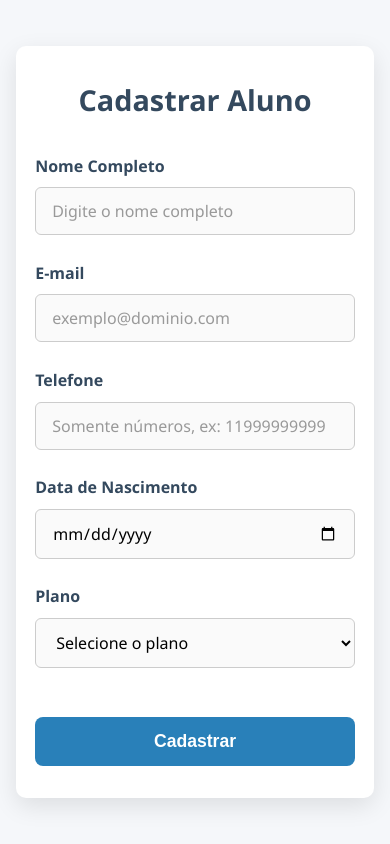
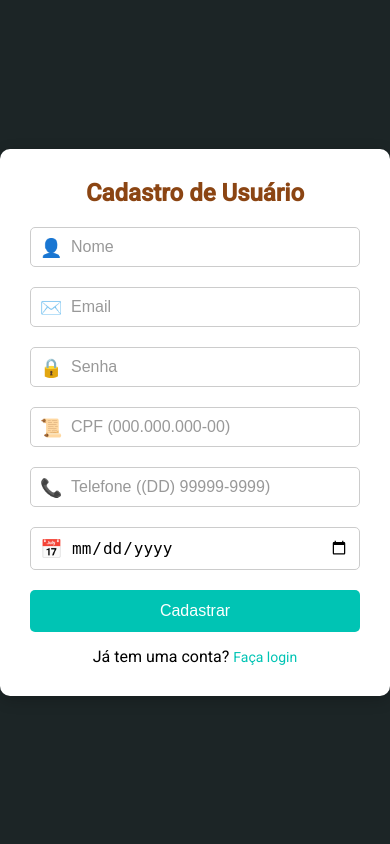
Before and after one commit to GuiiPiloto/academia, a PHP site: page /cadastrar_aluno.php in a window 390 px wide. Run offline with PHP 8.4, Linux system fonts and the light colour scheme.

Commit message:
Novas Atualizações

```diff
--- a/cadastrar_aluno.php
+++ b/cadastrar_aluno.php
@@ -1,50 +1,45 @@
 <!DOCTYPE html>
 <html lang="pt-BR">
 <head>
-    <meta charset="UTF-8" />
-    <meta name="viewport" content="width=device-width, initial-scale=1" />
-    <title>Cadastrar Aluno</title>
-    <link rel="stylesheet" href="css/style.css">
+  <meta charset="UTF-8">
+  <meta name="viewport" content="width=device-width, initial-scale=1.0">
+  <title>Cadastro de Usuário</title>
+  <!-- Link para o arquivo CSS externo -->
+  <link rel="stylesheet" href="css/cadastro_aluno.css">
+  <!-- Importando a fonte Roboto -->
+  <link href="https://fonts.googleapis.com/css2?family=Roboto:wght@400;500&display=swap" rel="stylesheet">
 </head>
 <body>
-    <main class="container">
-        <section class="form-wrapper">
-            <h1 class="title">Cadastrar Aluno</h1>
-            <form action="processa_cadastro.php" method="POST" novalidate>
-
+  <div class="container">
+    <h2>Cadastro de Usuário</h2>
     <div class="form-group">
-                    <label for="nome">Nome Completo</label>
-                    <input type="text" id="nome" name="nome" required autocomplete="name" placeholder="Digite o nome completo" />
+      <span class="icon">👤</span>
+      <input type="text" name="nome" placeholder="Nome" required>
     </div>
-
     <div class="form-group">
-                    <label for="email">E-mail</label>
-                    <input type="email" id="email" name="email" required autocomplete="email" placeholder="exemplo@dominio.com" />
+      <span class="icon">✉️</span>
+      <input type="email" name="email" placeholder="Email" required>
     </div>
-
     <div class="form-group">
-                    <label for="telefone">Telefone</label>
-                    <input type="tel" id="telefone" name="telefone" pattern="[0-9]{10,11}" placeholder="Somente números, ex: 11999999999" />
+      <span class="icon">🔒</span>
+      <input type="password" name="senha" placeholder="Senha" required>
     </div>
-
     <div class="form-group">
-                    <label for="nascimento">Data de Nascimento</label>
-                    <input type="date" id="nascimento" name="nascimento" required />
+      <span class="icon">📜</span>
+      <input type="text" name="cpf" placeholder="CPF (000.000.000-00)" required>
     </div>
-
     <div class="form-group">
-                    <label for="plano">Plano</label>
-                    <select id="plano" name="plano" required>
-                        <option value="" disabled selected>Selecione o plano</option>
-                        <option value="basico">Básico</option>
-                        <option value="premium">Premium</option>
-                        <option value="vip">VIP</option>
-                    </select>
+      <span class="icon">📞</span>
+      <input type="tel" name="telefone" placeholder="Telefone ((DD) 99999-9999)" required>
     </div>
-
-                <button type="submit" class="btn-submit">Cadastrar</button>
-            </form>
-        </section>
-    </main>
+    <div class="form-group">
+      <span class="icon">📅</span>
+      <input type="date" name="data_cadastro" required>
+    </div>
+    <button type="submit" formaction="backend.php">Cadastrar</button>
+    <div class="login-link">
+      <p>Já tem uma conta? <a href="#">Faça login</a></p>
+    </div>
+  </div>
 </body>
 </html>
--- /dev/null
+++ b/css/cadastro_aluno.css
@@ -0,0 +1,108 @@
+/* ============================= */
+/* ====== ESTILIZAÇÃO CADASTRO === */
+/* ============================= */
+
+/* Reset básico para o cadastro */
+*,
+*::before,
+*::after {
+  box-sizing: border-box;
+  margin: 0;
+  padding: 0;
+}
+
+/* Reset básico para evitar estilos padrão do navegador */
+* {
+  margin: 0;
+  padding: 0;
+  box-sizing: border-box;
+}
+
+body {
+  font-family: 'Roboto', sans-serif;
+  background-color: #1C2526; /* Fundo escuro */
+  display: flex;
+  justify-content: center;
+  align-items: center;
+  height: 100vh;
+  margin: 0;
+}
+
+.container {
+  background-color: #fff; /* Fundo branco do formulário */
+  padding: 30px;
+  border-radius: 10px;
+  box-shadow: 0 4px 15px rgba(0, 0, 0, 0.2);
+  width: 100%;
+  max-width: 400px;
+}
+
+h2 {
+  color: #8B4513;
+  text-align: center;
+  margin-bottom: 20px;
+  font-size: 24px;
+}
+
+.form-group {
+  position: relative;
+  margin-bottom: 20px;
+}
+
+.form-group input {
+  width: 100%;
+  padding: 10px 10px 10px 40px;
+  border: 1px solid #ccc;
+  border-radius: 5px;
+  font-size: 16px;
+  transition: border-color 0.3s;
+}
+
+.form-group input:focus {
+  border-color: #00C4B4;
+  outline: none;
+}
+
+.form-group .icon {
+  position: absolute;
+  left: 10px;
+  top: 50%;
+  transform: translateY(-50%);
+  color: #8B4513;
+  font-size: 18px;
+}
+
+.form-group input::placeholder {
+  color: #999;
+}
+
+button {
+  width: 100%;
+  padding: 12px;
+  background-color: #00C4B4;
+  color: #fff;
+  border: none;
+  border-radius: 5px;
+  font-size: 16px;
+  cursor: pointer;
+  transition: background-color 0.3s;
+}
+
+button:hover {
+  background-color: #00A89A;
+}
+
+.login-link {
+  text-align: center;
+  margin-top: 15px;
+}
+
+.login-link a {
+  color: #00C4B4;
+  text-decoration: none;
+  font-size: 14px;
+}
+
+.login-link a:hover {
+  text-decoration: underline;
+}
--- a/index.php
+++ b/index.php
@@ -4,7 +4,7 @@
     <meta charset="UTF-8">
     <title>Academia TopFit</title>
     <meta name="viewport" content="width=device-width, initial-scale=1">
-    <link rel="stylesheet" href="css/style.css">
+    <link rel="stylesheet" href="css/index.css">
 </head>
 <body>
     <button id="toggle-theme">🌙 Modo Claro</button>
```
Also changed, not shown: css/index.css (renamed from css/style.css, +14 -125 lines). Lines whose indentation alone changed are shown as unchanged.
